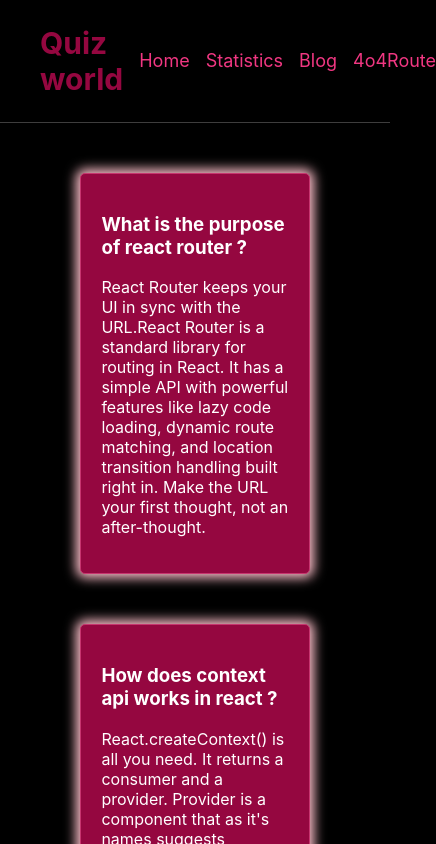
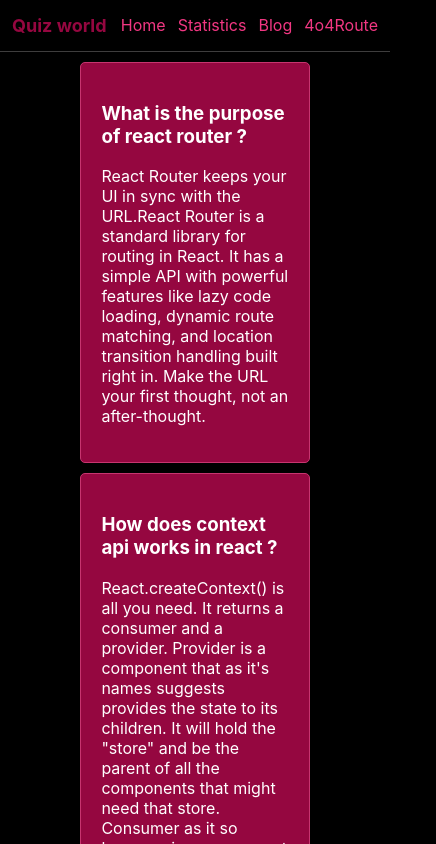
Before and after one commit to MahamudaM/Quiz-Practice-Project, a React (Create React App) app: page /blog in a window 390 px wide. Shown: the top 844 px of the page, 436 px wide, since content can reach past the window. Built offline with nearby package versions, Linux system fonts and the light colour scheme.

Commit message:
complet design

```diff
--- a/src/App.js
+++ b/src/App.js
@@ -1,5 +1,5 @@
 
-import { createBrowserRouter, Route, RouterProvider } from 'react-router-dom';
+import { createBrowserRouter,  RouterProvider } from 'react-router-dom';
 import './App.css';
 import Blog from './component/Blog/Blog';
 import Home from './component/Home/Home';
--- a/src/component/Blog/Blog.css
+++ b/src/component/Blog/Blog.css
@@ -8,3 +8,13 @@
     box-shadow: 0px 0px 12px 4px pink;
 
 }
+
+@media only screen and (max-width:576px) {
+
+    .singleQuetion{
+        margin: 10px auto;
+        padding: 20px;
+        box-shadow: none
+
+    }
+}
--- a/src/component/Header/Header.css
+++ b/src/component/Header/Header.css
@@ -27,3 +27,24 @@
 
 
 }
+
+@media only screen and (max-width:576px) {
+    .navbar{
+      width:100%;
+    }
+    .navbar-wrapper{
+
+        padding: 0 12px;
+    }
+    .logoTex{
+
+        font-size: 18px;
+    }
+    .navLink a{
+
+        margin-left: 12px;
+        font-size: 16px;
+
+
+    }
+}
--- a/src/component/Home/Home.css
+++ b/src/component/Home/Home.css
@@ -22,13 +22,43 @@ body{
 .banerText{
     text-transform: uppercase;
     text-align: center;
-    padding-top: 80px;
+    padding-top: 60px;
     color: #950740;
     font-weight: 700;
 
 }
-
-
-@media screen {
+.banarParagrap{
+    width: 41%;
+    margin: auto;
+    color: #950740;
+    font-size: 17px;
+    font-weight: 500;
 
 }
+
+@media only screen and (max-width:576px) {
+    .home-banner{
+       width: 100%;
+
+    }
+    .home-course-details{
+        display: flex;
+    flex-direction: column;
+    }
+
+    .banerText{
+        padding-top: 14px;
+        font-size: 10px;
+
+    }
+    .banarParagrap{
+
+        display: none;
+    }
+}
+@media only screen and (max-width:768px){
+        .banarParagrap{
+        display: none;
+
+    }
+}
--- a/src/component/Home/Home.js
+++ b/src/component/Home/Home.js
@@ -17,10 +17,11 @@ const Home = () => {
 {/* img text */}
 
 <h1 className='banerText'>develope uour skil with practicing quiz</h1>
-               {/* <p className='banarParagrap'>The free quiz  for testing students and staff.Our free test improve your programming
-                 knowledge.Assessment, instruction, and practice that motivate every student to mastery</p> */}
+           <p className='banarParagrap'>The free quiz  for testing students and staff.Our free test improve your programming
+             knowledge.</p>
 
         </div>
+
         <div className="home-course-details">
         {
 data.map(course=><CourstDetails
```
Lines whose indentation alone changed are shown as unchanged.
